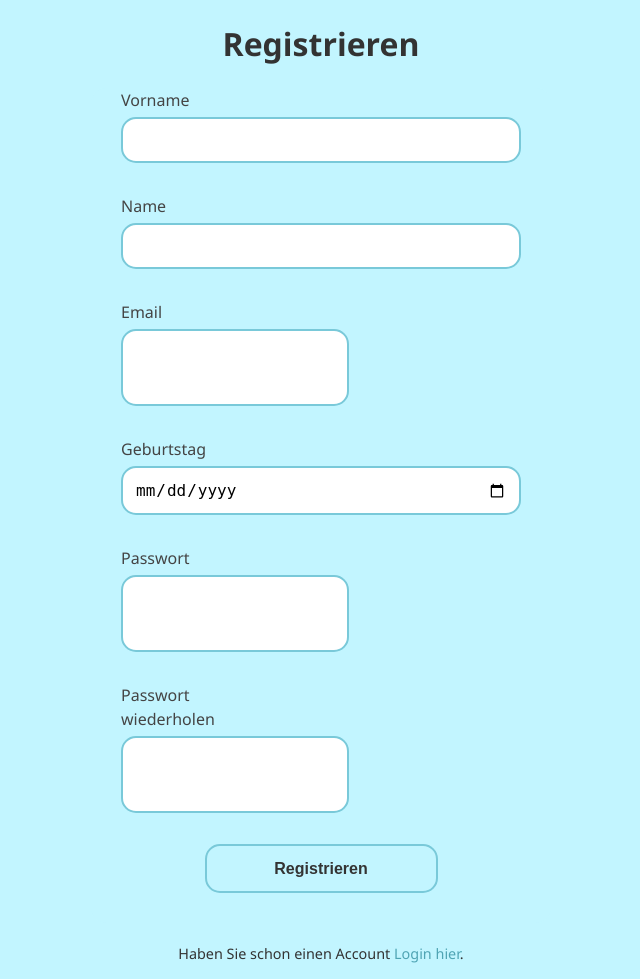
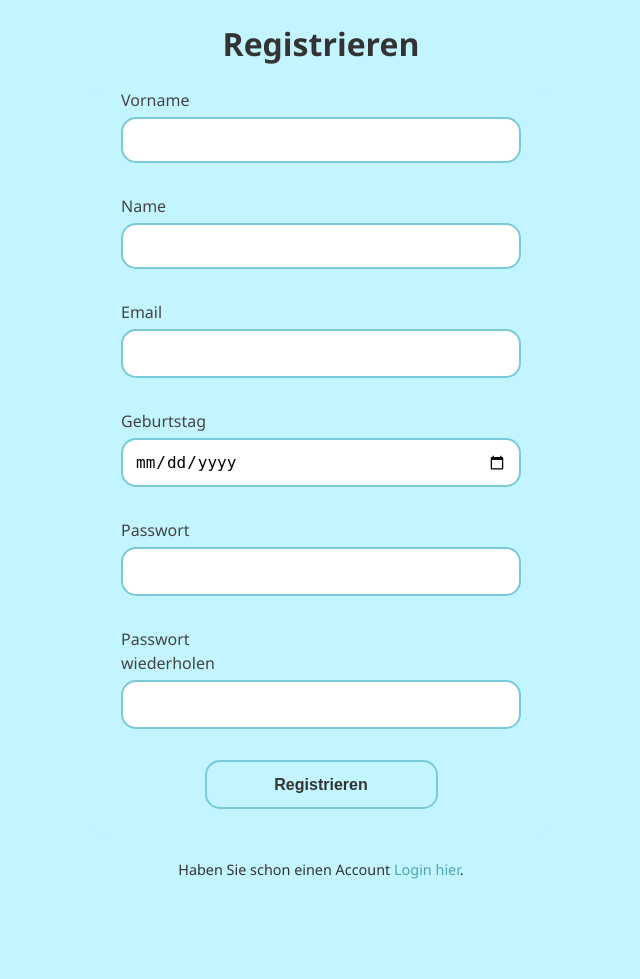
Before and after one commit to elenahaefl/Avina, a PHP site: page /register.html in a window 1280 px wide. Shown: the whole page, without its empty margins (319-959 px from the left). After the commit the page ends 879 px from the top, so only its background shows below. Run offline with PHP 8.4, Linux system fonts and the light colour scheme.

Commit message:
register style

```diff
--- a/css/register.css
+++ b/css/register.css
@@ -58,19 +58,9 @@ input:focus {
 
 input[type="email"],
 input[type="password"] {
-<<<<<<< Updated upstream
-  width: 100%; /* gleiche Breite wie andere Textboxen */
-  height: 49px; /* gleiche Höhe wie andere Textboxen */
-=======
-  width: 100%;
-  height: 49px; /* gleiche Höhe wie die anderen Boxen */
->>>>>>> Stashed changes
+  width: 100%; /* oder eine spezifische Breite */
+  height: 49px; /* gleiche Höhe wie andere Boxen */
   box-sizing: border-box;
-  padding: 12px; /* Konsistenz mit anderen Eingabefeldern */
-  border: 2px solid #79C9D9;
-  border-radius: 15px;
-  font-size: 1rem;
-  transition: border-color 0.3s;
 }
 
 /* Buttons */
```
